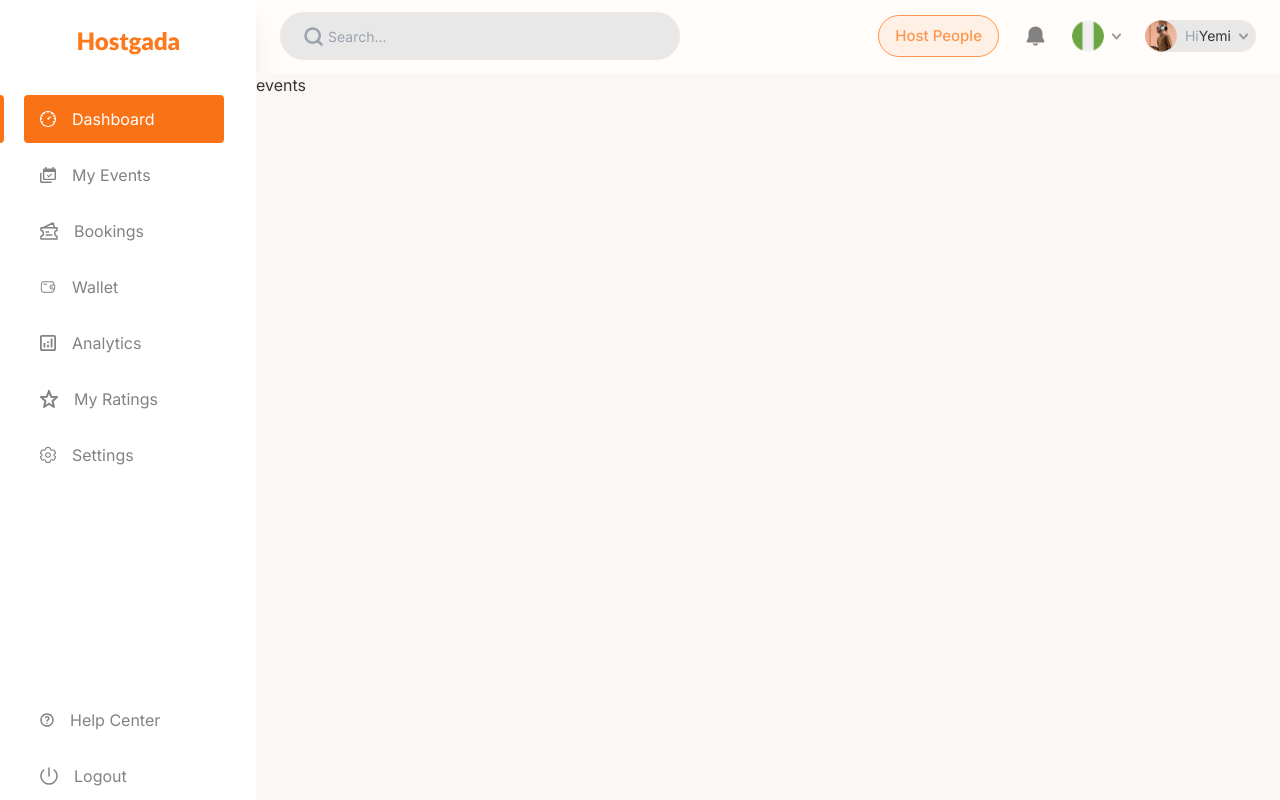
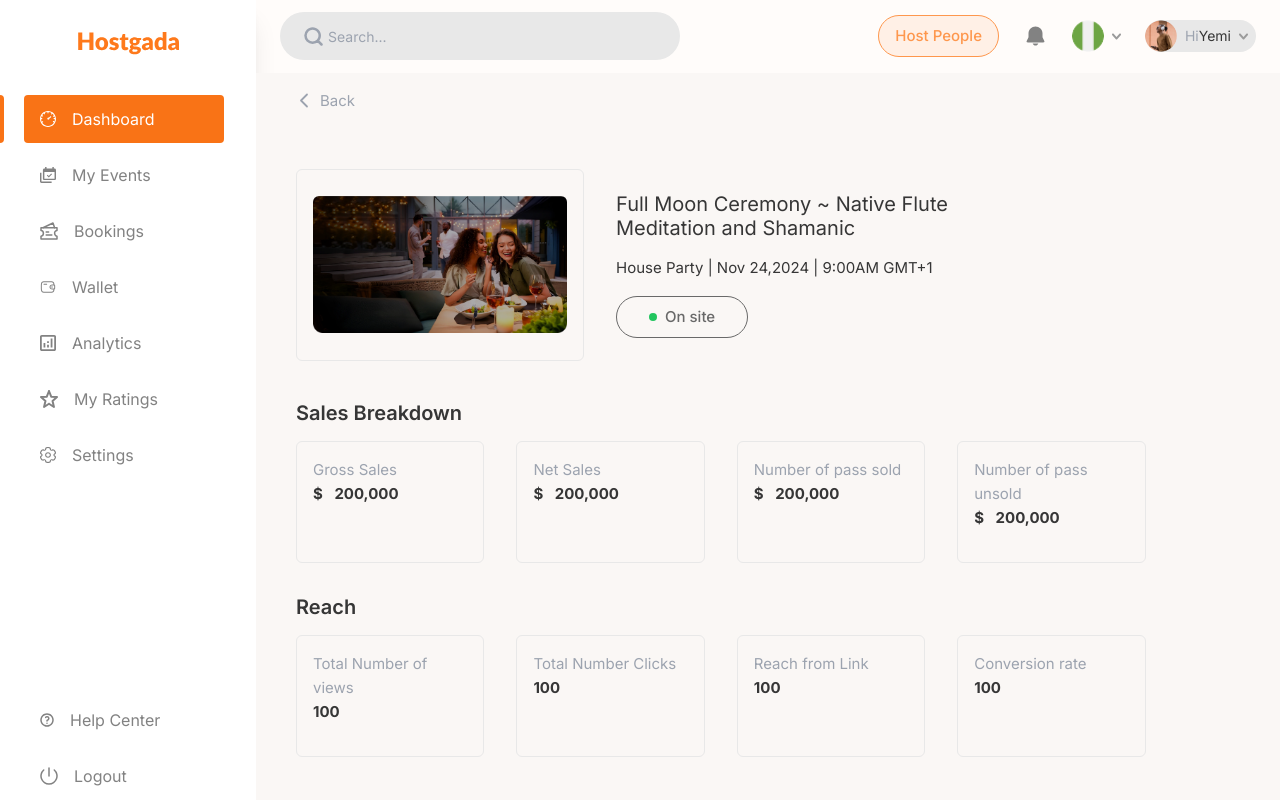
Before and after one commit to BalogunVictor/hostgada-frontend-app, a Next.js app: page /dashboard/host/event-performance/event/1 in a window 1280 px wide. Built offline with nearby package versions, Linux system fonts and the light colour scheme.

Commit message:
analytics update

```diff
--- /dev/null
+++ b/src/app/dashboard/host/audience-behavour/page.tsx
@@ -0,0 +1,77 @@
+'use client';
+
+import { ChevronLeftIcon } from '@asset/icons';
+import { landingPage } from '@asset/images';
+import ProgressBar from '@ramonak/react-progress-bar';
+import { Button } from '@ui/Button';
+import { BodyText, Title } from '@ui/Text';
+import { Wrapper } from '@ui/Wrapper';
+import Image from 'next/image';
+import Motion from 'src/layout/motion';
+
+const demographics = [
+  { stat: '18-24', completed: 90 },
+  { stat: '25-34', completed: 70 },
+  { stat: '35-44', completed: 50 },
+  { stat: '45-54', completed: 30 },
+  { stat: 'Male', completed: 20 },
+  { stat: 'Female', completed: 60 },
+  { stat: 'Returning Audience', completed: 80 },
+  { stat: 'New Audience', completed: 40 },
+];
+
+function Page() {
+  return (
+    <Motion>
+      <Wrapper dashboard>
+        <div className="flex items-center text-gray-400 gap-2 py-4">
+          <ChevronLeftIcon />
+          <BodyText>Back</BodyText>
+        </div>
+        <div className="py-10 flex flex-col xl:flex-row items-center gap-8">
+          <div className="h-48 w-72 flex items-center border border-gray-300 rounded-md p-4">
+            <Image src={landingPage} alt="image" className="rounded-md" />
+          </div>
+          <div className="space-y-4">
+            <div className="max-w-sm">
+              <BodyText className="font-bold !text-p3">
+                Full Moon Ceremony ~ Native Flute Meditation and Shamanic
+              </BodyText>
+            </div>
+            <BodyText>House Party | Nov 24, 2024 | 9:00AM GMT+1</BodyText>
+            <Button
+              kinds="tertiary"
+              className="!bg-transparent !text-gray-600 border !border-gray-600"
+            >
+              <span className="h-2 w-2 rounded-full bg-green-500" /> On site
+            </Button>
+          </div>
+        </div>
+        <div>
+          <Title dashboard>Demograph</Title>
+          <div className="w-full rounded-xl grid grid-cols-1 sm:grid-cols-2 lg:grid-cols-3 gap-4">
+            {demographics.map(({ stat, completed }, index) => (
+              <div key={index} className="flex items-center gap-2 w-full">
+                <div className="w-40">
+                  <BodyText>{stat}</BodyText>
+                </div>
+                <div className="w-full max-w-[200px]">
+                  <ProgressBar
+                    bgColor="#FE791B"
+                    baseBgColor="transparent"
+                    height="8px"
+                    completed={completed}
+                    maxCompleted={100}
+                    isLabelVisible={false}
+                  />
+                </div>
+              </div>
+            ))}
+          </div>
+        </div>
+      </Wrapper>
+    </Motion>
+  );
+}
+
+export default Page;
--- a/src/app/dashboard/host/event-performance/event/[id]/page.tsx
+++ b/src/app/dashboard/host/event-performance/event/[id]/page.tsx
@@ -1,10 +1,104 @@
-import React from 'react';
+'use client';
+
+import { ChevronLeftIcon } from '@asset/icons';
+import { landingPage } from '@asset/images';
+import { Button } from '@ui/Button';
+import { BodyText, Title } from '@ui/Text';
+import { Wrapper } from '@ui/Wrapper';
+import Image from 'next/image';
+import Motion from 'src/layout/motion';
 
 function page() {
   return (
-    <div>
-      <h1>events</h1>
-    </div>
+    <Motion>
+      <Wrapper dashboard>
+        <div className="flex items-center text-gray-400 gap-2 py-4">
+          <ChevronLeftIcon />
+          <BodyText>Back</BodyText>
+        </div>
+        <div className="py-10 flex flex-col xl:flex-row items-center gap-8">
+          <div className="h-48 w-72 flex items-center border border-gray-300 rounded-md p-4">
+            <Image src={landingPage} alt="image" className="rounded-md" />
+          </div>
+          <div className="space-y-4">
+            <div className="max-w-sm">
+              <BodyText className="font-bold !text-p3">
+                Full Moon Ceremony ~ Native Flute Meditation and Shamanic
+              </BodyText>
+            </div>
+            <BodyText>House Party | Nov 24,2024 | 9:00AM GMT+1</BodyText>
+            <Button
+              kinds="tertiary"
+              className="!bg-transparent !text-gray-600 border !border-gray-600"
+            >
+              <span className="h-2 w-2 rounded-full bg-green-500" /> On site
+            </Button>
+          </div>
+        </div>
+        <div className="space-y-8">
+          <div className="space-y-4">
+            <BodyText className="text-p3 font-semibold">
+              Sales Breakdown
+            </BodyText>
+            <div className="w-full xl:w-[90%] rounded-xl grid grid-cols-1 sm:grid-cols-2 lg:grid-cols-4 gap-4 sm:gap-8">
+              <div className="w-full border border-gray-300 rounded-md p-4">
+                <BodyText className="text-gray-400">Gross Sales</BodyText>
+                <BodyText className="font-bold mb-4">
+                  $ <span className="ml-2">200,000</span>
+                </BodyText>
+              </div>
+              <div className="w-full border border-gray-300 rounded-md p-4">
+                <BodyText className="text-gray-400">Net Sales</BodyText>
+                <BodyText className="font-bold mb-4">
+                  $ <span className="ml-2">200,000</span>
+                </BodyText>
+              </div>
+              <div className="w-full border border-gray-300 rounded-md p-4">
+                <BodyText className="text-gray-400">
+                  Number of pass sold
+                </BodyText>
+                <BodyText className="font-bold mb-4">
+                  $ <span className="ml-2">200,000</span>
+                </BodyText>
+              </div>
+              <div className="w-full border border-gray-300 rounded-md p-4">
+                <BodyText className="text-gray-400">
+                  Number of pass unsold
+                </BodyText>
+                <BodyText className="font-bold mb-4">
+                  $ <span className="ml-2">200,000</span>
+                </BodyText>
+              </div>
+            </div>
+          </div>
+          <div className="space-y-4">
+            <BodyText className="text-p3 font-semibold">Reach</BodyText>
+            <div className="w-full xl:w-[90%] rounded-xl grid grid-cols-1 sm:grid-cols-2 lg:grid-cols-4 gap-4 sm:gap-8 ">
+              <div className="w-full border border-gray-300 rounded-md p-4">
+                <BodyText className="text-gray-400">
+                  Total Number of views
+                </BodyText>
+                <BodyText className="font-bold mb-4">100</BodyText>
+              </div>
+              <div className="w-full border border-gray-300 rounded-md p-4">
+                <BodyText className="text-gray-400">
+                  Total Number Clicks
+                </BodyText>
+                <BodyText className="font-bold mb-4">100</BodyText>
+              </div>
+              <div className="w-full border border-gray-300 rounded-md p-4">
+                <BodyText className="text-gray-400">Reach from Link</BodyText>
+                <BodyText className="font-bold mb-4">100</BodyText>
+              </div>
+              <div className="w-full border border-gray-300 rounded-md p-4">
+                <BodyText className="text-gray-400">Conversion rate</BodyText>
+                <BodyText className="font-bold mb-4">100</BodyText>
+              </div>
+            </div>
+          </div>
+        </div>
+      </Wrapper>
+    </Motion>
   );
 }
 
```
